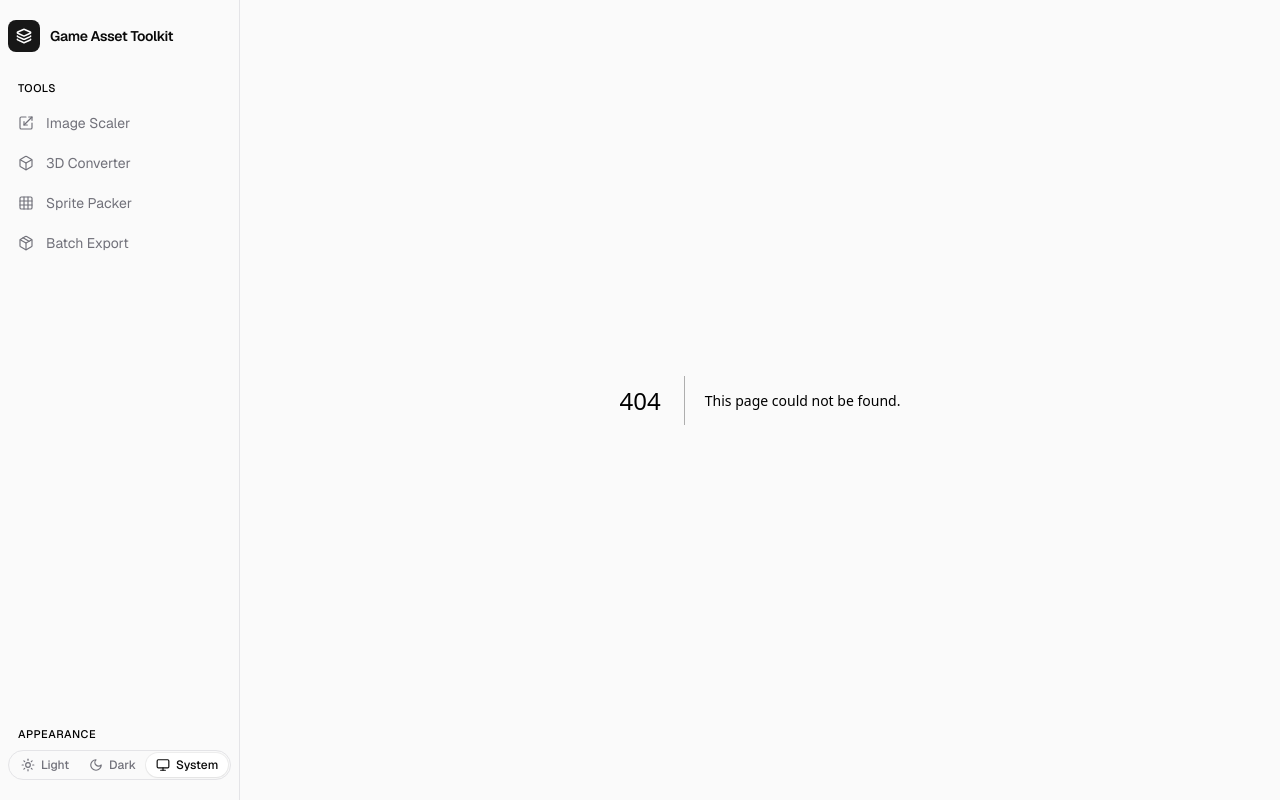
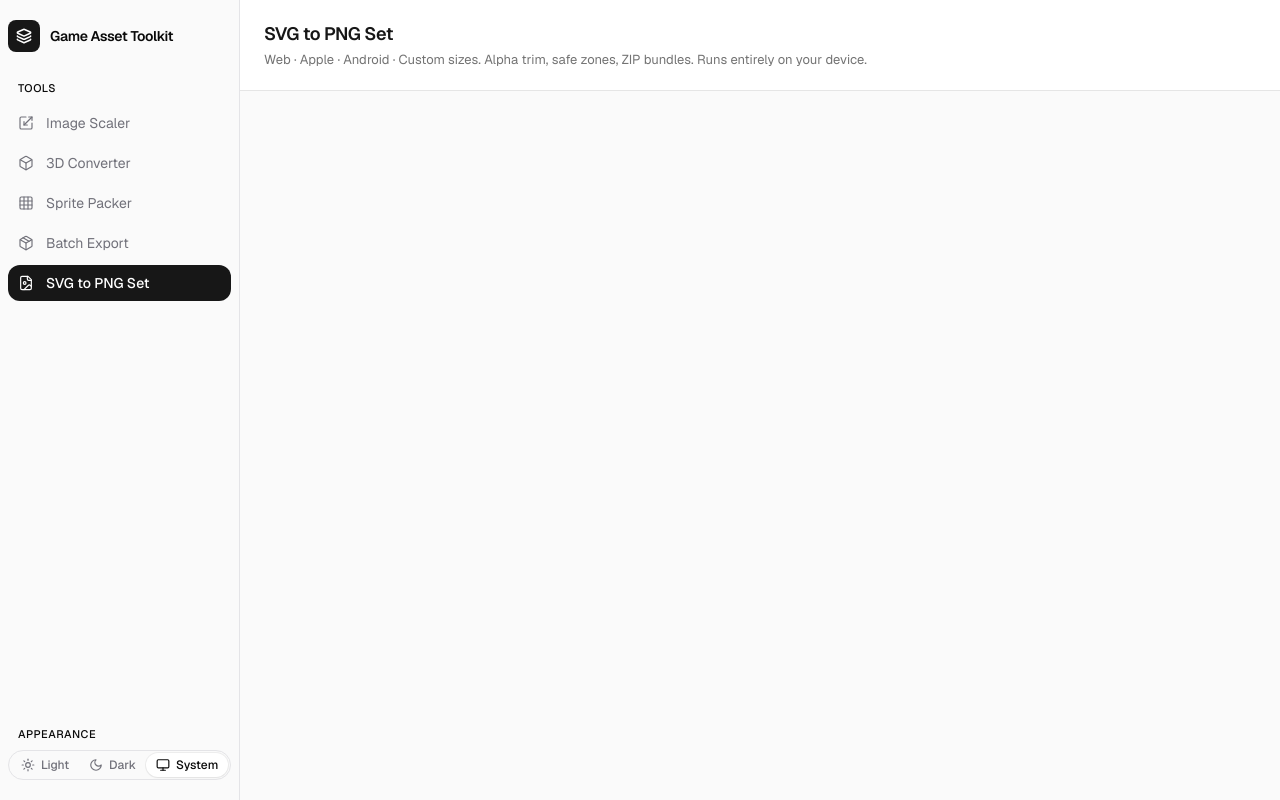
Before and after one commit to naralapraneeth11/game-asset, a Next.js app in the folder game-asset-toolkit/: page /tools/svg-png-set in a window 1280 px wide. Before the commit this address had no page. Built offline with nearby package versions, Linux system fonts and the light colour scheme.

Commit message:
Add SVG to PNG Set tool route, sidebar, and home entry

```diff
--- a/game-asset-toolkit/src/app/page.tsx
+++ b/game-asset-toolkit/src/app/page.tsx
@@ -1,5 +1,5 @@
 import Link from "next/link";
-import { ArrowRight, Scaling, Box, Grid3X3, Package, Shield } from "lucide-react";
+import { ArrowRight, Scaling, Box, Grid3X3, Package, FileImage, Shield } from "lucide-react";
 
 const tools = [
   {
@@ -25,6 +25,12 @@ const tools = [
     description: "Multi-folder · Presets · Multi-scale · CI-ready",
     href: "/tools/batch-export",
     icon: Package,
+  },
+  {
+    name: "SVG to PNG Set",
+    description: "Web · Apple · Android · Favicons · App icons · Local",
+    href: "/tools/svg-png-set",
+    icon: FileImage,
   },
 ];
 
--- /dev/null
+++ b/game-asset-toolkit/src/app/tools/svg-png-set/page.tsx
@@ -0,0 +1,44 @@
+import type { Metadata } from "next";
+
+export const metadata: Metadata = {
+  title: "SVG to PNG Set",
+  description:
+    "Render scalable SVGs into multi-resolution PNG bundles for Web, Apple, and Android. Favicons, app icons, adaptive icons — 100% local in your browser.",
+  keywords: [
+    "svg to png",
+    "app icon generator",
+    "favicon generator",
+    "apple appiconset",
+    "android mipmap",
+    "pwa icons",
+    "svg rasterizer",
+  ],
+};
+
+export default function SvgPngSetPage() {
+  return (
+    <div className="flex min-h-full flex-col">
+      <div className="border-b border-neutral-200 bg-white dark:border-neutral-800 dark:bg-neutral-900">
+        <div className="mx-auto max-w-6xl px-6 py-5">
+          <h1 className="text-lg font-semibold tracking-tight text-neutral-900 dark:text-neutral-50">
+            SVG to PNG Set
+          </h1>
+          <p className="mt-0.5 text-[13px] text-neutral-500 dark:text-neutral-400">
+            Web · Apple · Android · Custom sizes. Alpha trim, safe zones, ZIP
+            bundles. Runs entirely on your device.
+          </p>
+        </div>
+      </div>
+
+      <div className="relative min-h-[calc(100vh-8rem)] flex-1 bg-[#f6f7f9]">
+        <iframe
+          src="/svg-to-png-studio.html"
+          title="SVG to PNG Studio"
+          className="absolute inset-0 h-full w-full border-0"
+          sandbox="allow-scripts allow-same-origin allow-downloads allow-modals"
+          loading="eager"
+        />
+      </div>
+    </div>
+  );
+}
--- a/game-asset-toolkit/src/components/Sidebar.tsx
+++ b/game-asset-toolkit/src/components/Sidebar.tsx
@@ -8,6 +8,7 @@ import {
   Box,
   Grid3X3,
   Package,
+  FileImage,
   Sun,
   Moon,
   Monitor,
@@ -40,6 +41,12 @@ const tools = [
     description: "Multi-folder · Presets · CI",
     icon: Package,
     href: "/tools/batch-export",
+  },
+  {
+    name: "SVG to PNG Set",
+    description: "Web · Apple · Android icons",
+    icon: FileImage,
+    href: "/tools/svg-png-set",
   },
 ] as const;
 
```
Also changed, not shown: game-asset-toolkit/src/tools/svg-png-set/README.md (added).
